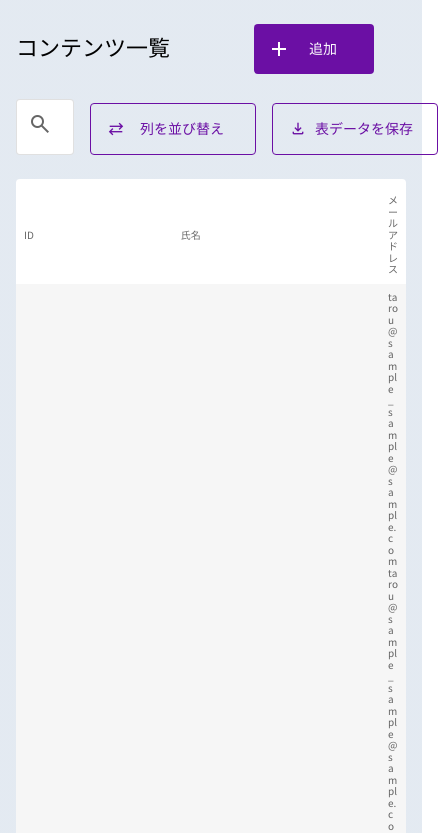
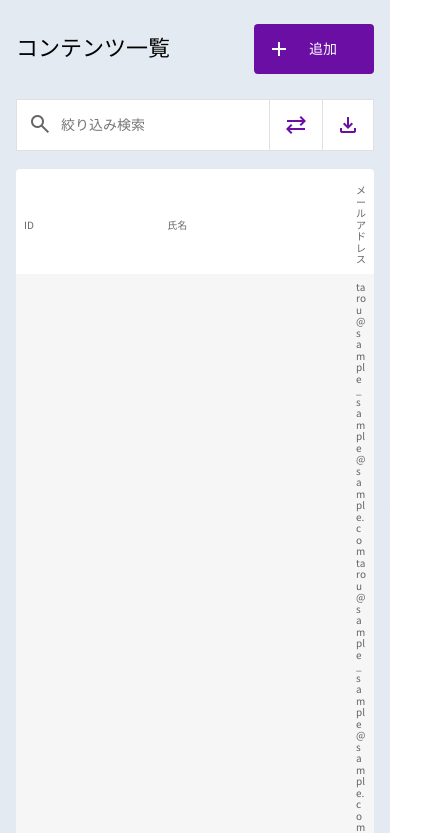
Before and after one commit to RpTakuyaNoguchi/tyukan-kadai, a plain HTML site: page index.html in a window 390 px wide. Shown: the top 833 px of the page, 438 px wide, since content can reach past the window. Drawn offline with nearby package versions, Linux system fonts and the light colour scheme.

Commit message:
search完成

```diff
--- a/frontend/scss/module/contentsList.scss
+++ b/frontend/scss/module/contentsList.scss
@@ -37,6 +37,7 @@
     padding-left: calc(12px + 24px + 8px);
     padding-right: 12px;
     line-height: 20.27px;
+    box-sizing: border-box;
     &::placeholder {
       height: 20px;
     }
@@ -134,8 +135,35 @@
       line-height: 31.86px;
       margin: 33px 0;
     }
-    &search {
+    &_search {
+      margin-bottom: 18px;
+    }
+    &_input {
+      width: calc(100% - 52px - 52px);
+    }
+    &_button {
+      width: 52px;
+      height: 52px;
       margin: 0;
+      border: 1px solid rgba(0, 0, 0, 0.12);
+      background-color: #ffffff;
+      box-sizing: border-box;
+      &_img {
+        width: 24px;
+        height: 24px;
+        font-size: 24px;
+        margin: 14px;
+      }
+      &_text {
+        display: none;
+      }
+      &.sp_border_none {
+        border-left: none;
+        border-right: none;
+      }
     }
   }
+  .radius {
+    border-radius: 0;
+  }
 }
--- a/index.html
+++ b/index.html
@@ -95,7 +95,7 @@
             type="text"
             placeholder="絞り込み検索"
           />
-          <div class="contents_list_button radius">
+          <div class="contents_list_button radius sp_border_none">
             <span class="material-symbols-outlined contents_list_button_img">
               sync_alt
             </span>
```
Also changed, not shown: static/webpack/style.css.
